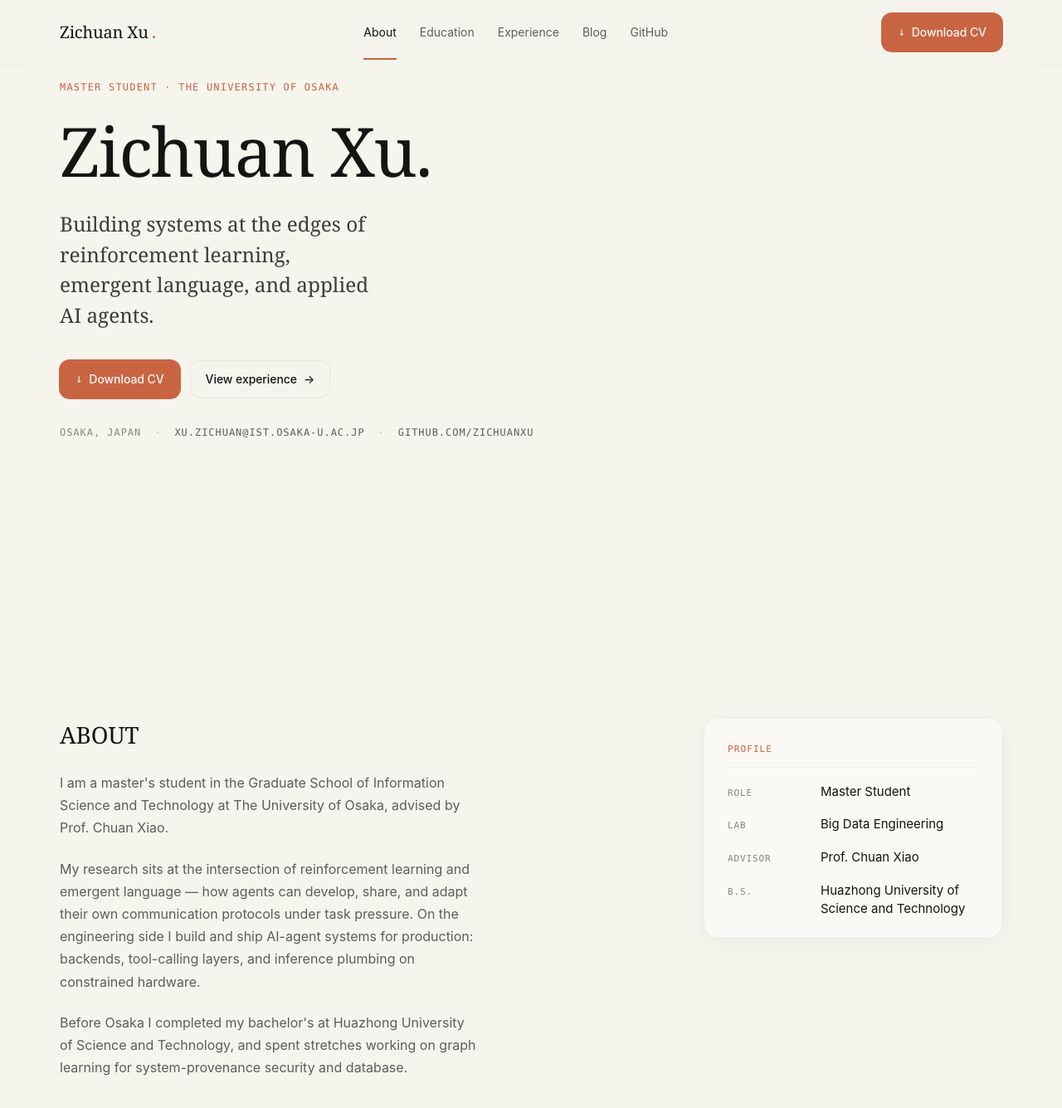
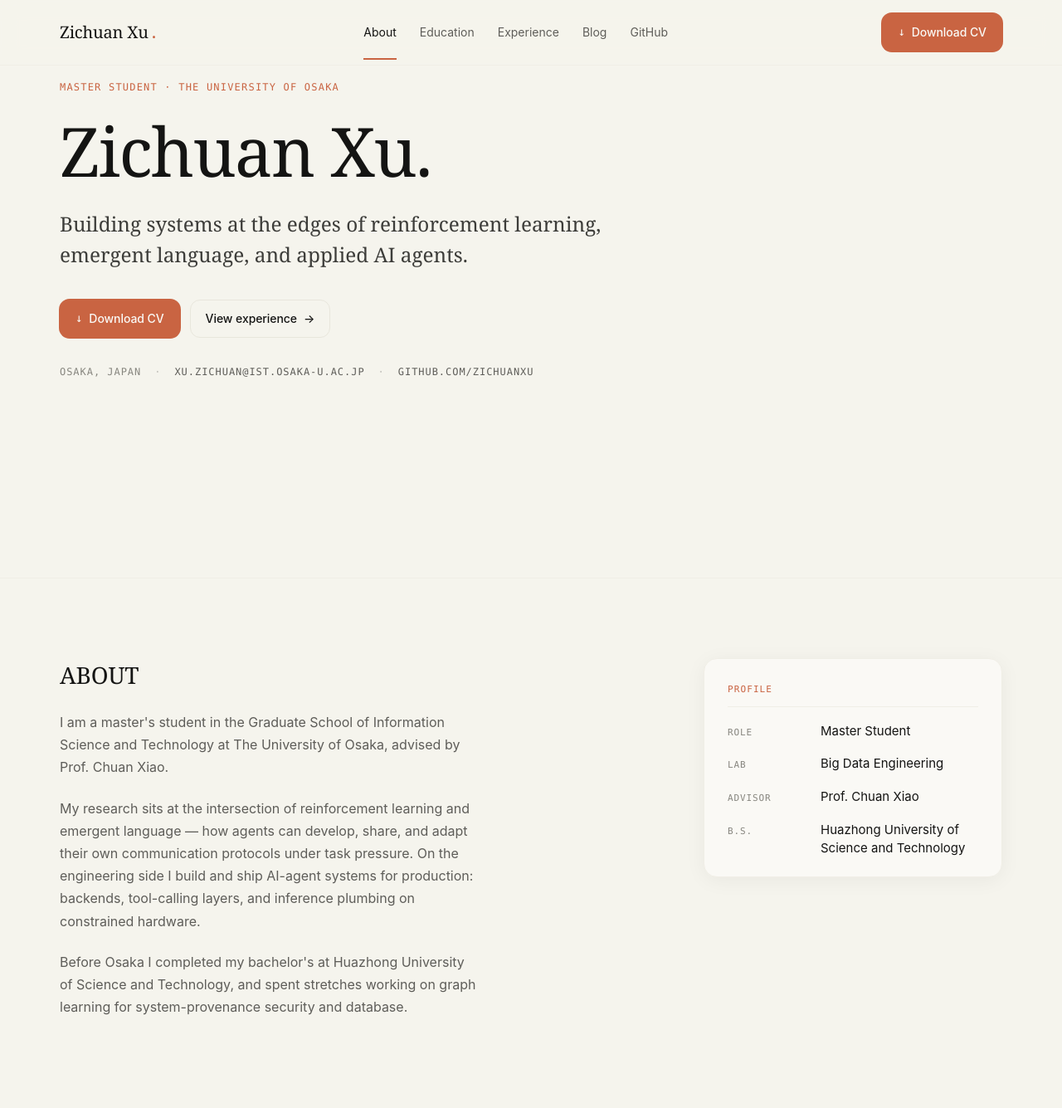
Before and after one commit to zichuanxu/zichuanxu.github.io, a Jekyll site: the page built from _pages/about.html, in a window 1280 px wide and 1400 px high, scrolled down 219 px. Shown: the top 1335 px of the window at 83% size. Built offline with Jekyll 4.4.1, drawn with Linux system fonts in a browser that asks for light colours; some of the changed text lies outside the part shown.

Commit message:
fix(ui): widen hero-bio, drop double-arrow on back link, remove redundant quick-links section

```diff
--- a/_pages/about.html
+++ b/_pages/about.html
@@ -130,42 +130,6 @@
       </div>
     </section>
 
-    <!-- Quick links -->
-    <section class="section" data-od-id="quick-links">
-      <div class="container">
-        <div class="row-between" style="margin-bottom:48px; flex-wrap:wrap;">
-          <h2 style="max-width:18ch;">More about my work.</h2>
-          <p class="meta">Three pages · pick your path</p>
-        </div>
-        <div class="grid-3">
-          <a class="nav-card-link" href="/education/">
-            <article class="nav-card">
-              <span class="nav-num">01 / Background</span>
-              <h3>Education</h3>
-              <p>Master at The University of Osaka under Prof. Chuan Xiao; bachelor's at HUST.</p>
-              <span class="nav-link">See the path</span>
-            </article>
-          </a>
-          <a class="nav-card-link" href="/experience/">
-            <article class="nav-card">
-              <span class="nav-num">02 / Work</span>
-              <h3>Experience</h3>
-              <p>Five roles across AI agents, database tooling, security research, and full-stack web.</p>
-              <span class="nav-link">See the timeline</span>
-            </article>
-          </a>
-          <a class="nav-card-link" href="/files/cv.pdf" download>
-            <article class="nav-card">
-              <span class="nav-num">03 / Document</span>
-              <h3>CV (PDF)</h3>
-              <p>A single-file summary you can read offline, archive, or forward to your colleagues.</p>
-              <span class="nav-link">Download</span>
-            </article>
-          </a>
-        </div>
-      </div>
-    </section>
-
     <!-- Contact -->
     <section class="section" data-od-id="contact">
       <div class="container" style="max-width:880px;">
--- a/assets/css/site-2026.css
+++ b/assets/css/site-2026.css
@@ -318,7 +318,7 @@
   font-size: clamp(20px, 1.9vw, 26px);
   line-height: 1.5;
   color: var(--fg-2);
-  max-width: 28ch;
+  max-width: 52ch;
   margin: 0 0 36px;
 }
 .hero-portrait .hero-cta { display: flex; gap: 12px; flex-wrap: wrap; }
```
Also changed, not shown: other parts of _pages/about.html (+4 -4 lines), _layouts/leetcode-post.html (+25 -17 lines).
